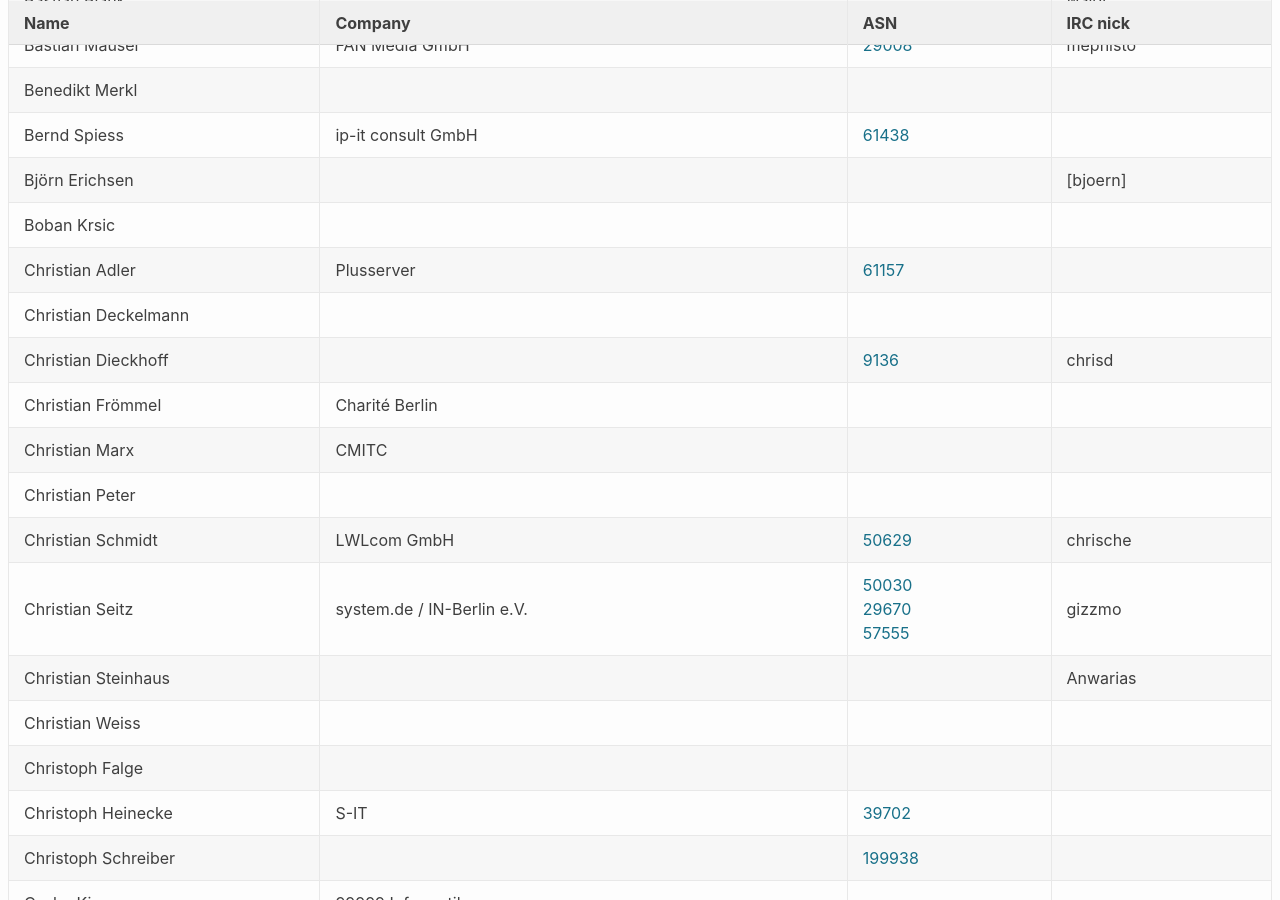
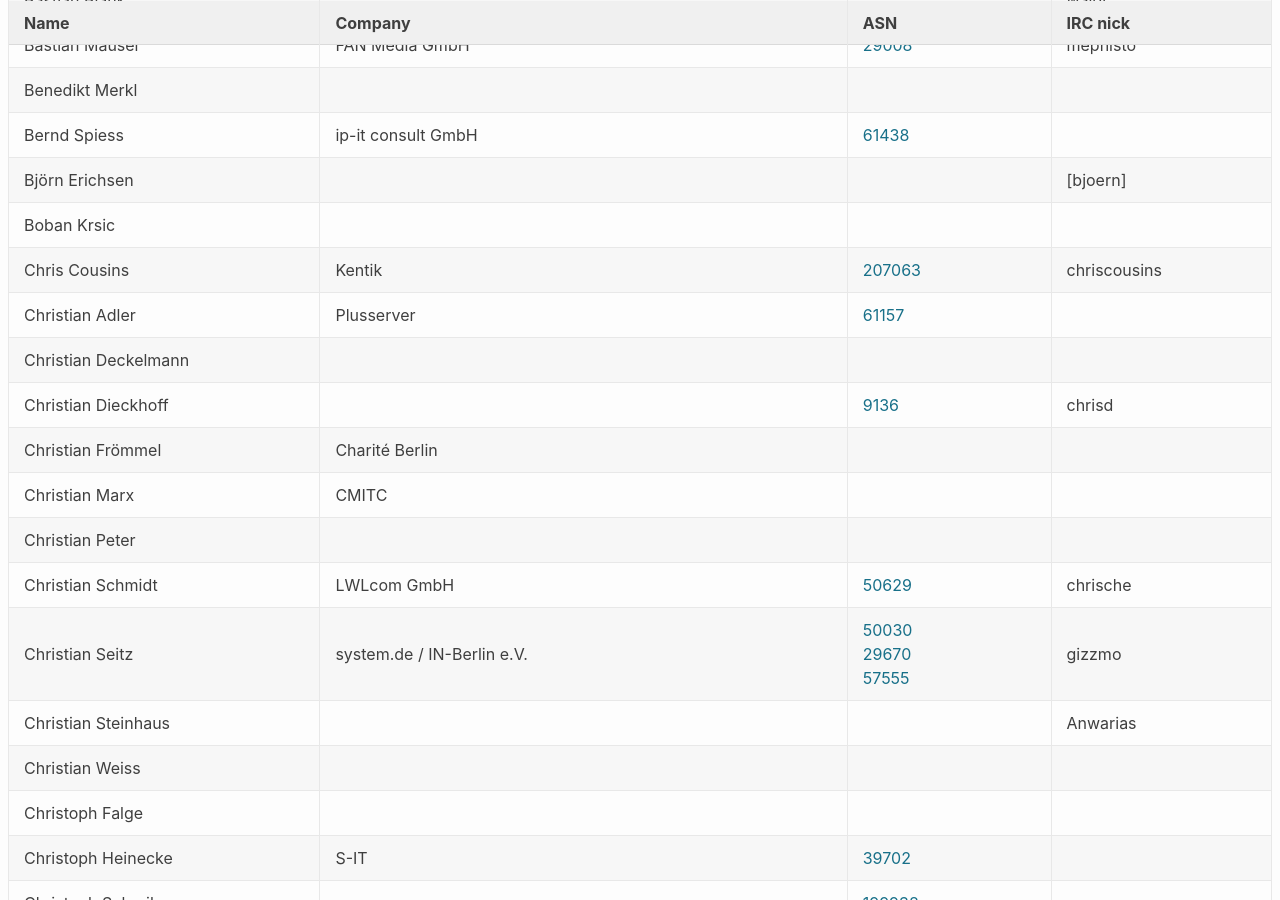
Before and after one commit to denog/pretix-attendeelist, a Jekyll site: the page built from index.markdown, in a window 1280 px wide and 900 px high, scrolled down 1051 px. Built offline with Jekyll 4.4.1, drawn with Linux system fonts in a browser that asks for light colours.

Commit message:
Latest data: Mon Oct 19 13:50:17 UTC 2020

```diff
--- a/_data/attendees.json
+++ b/_data/attendees.json
@@ -150,6 +150,12 @@
     "asn": null
   },
   {
+    "name": "Chris Cousins",
+    "company": "Kentik",
+    "irc": "chriscousins",
+    "asn": "207063"
+  },
+  {
     "name": "Christian Adler",
     "company": "Plusserver",
     "irc": null,
```
